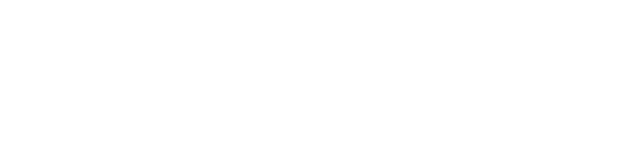
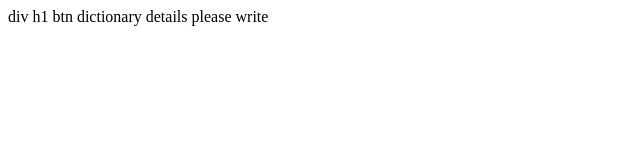
Before and after one commit to rupesh989/Dictionary-app-js, a plain HTML site: page index.html in a window 1280 px wide. Shown: the whole page, without its empty margins (0-640 px from the left). Drawn offline with Linux system fonts and the light colour scheme.

Commit message:
Update index.html

```diff
--- a/index.html
+++ b/index.html
@@ -6,6 +6,10 @@
   <title>Dictionary-app | js </title>
 </head>
 <body>
+  div
+  h1
+  btn
+  dictionary details please write
 
 </body>
 </html>
```
